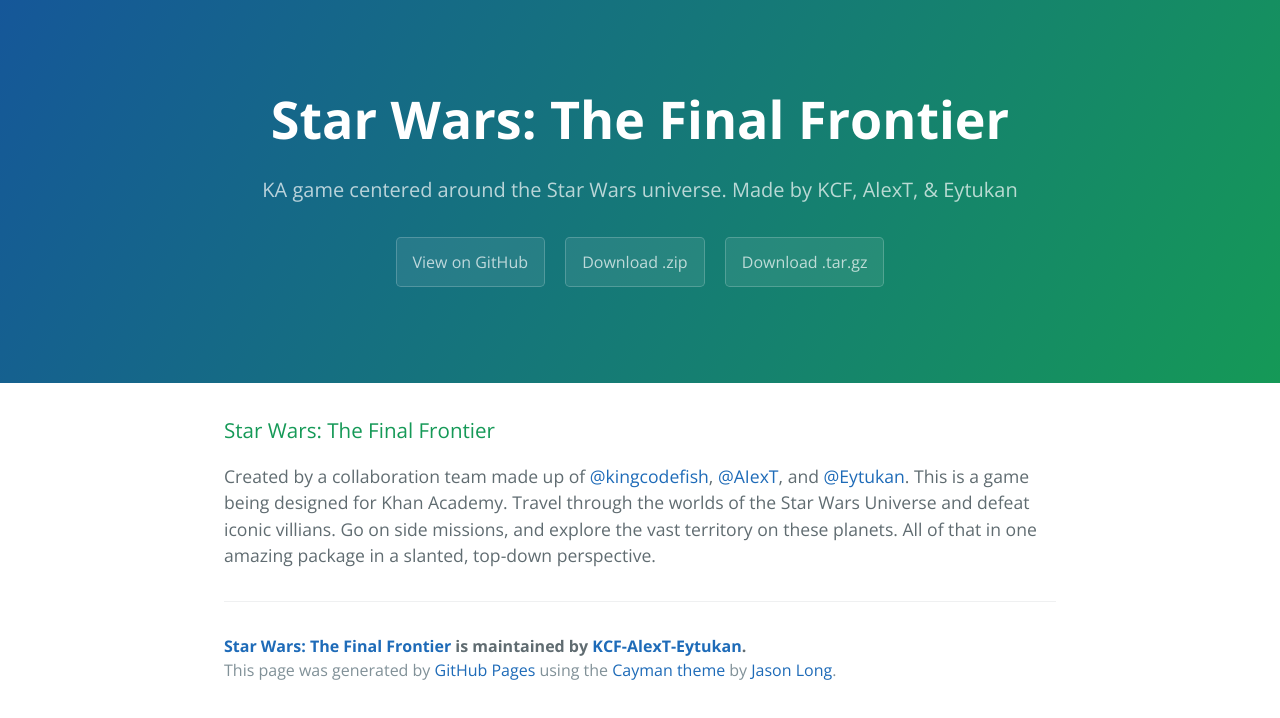
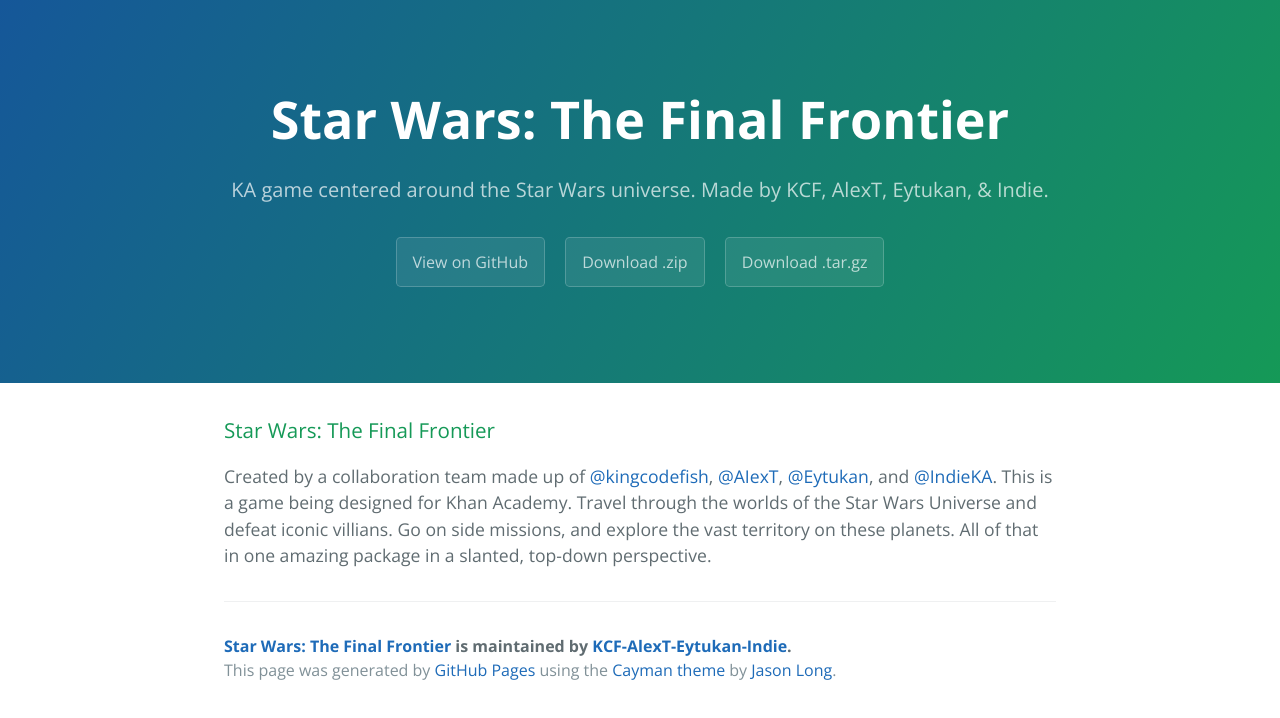
Before and after one commit to kingcodefish/star-wars-the-final-frontier, a plain HTML site: page index.html in a window 1280 px wide. Drawn offline with nearby package versions, Linux system fonts and the light colour scheme.

```diff
--- a/index.html
+++ b/index.html
@@ -2,7 +2,7 @@
 <html lang="en-us">
   <head>
     <meta charset="UTF-8">
-    <title>Star Wars: The Final Frontier by KCF-AlexT-Eytukan</title>
+    <title>Star Wars: The Final Frontier by KCF-AlexT-Eytukan-Indie</title>
     <meta name="viewport" content="width=device-width, initial-scale=1">
     <link rel="stylesheet" type="text/css" href="stylesheets/normalize.css" media="screen">
     <link href='https://fonts.googleapis.com/css?family=Open+Sans:400,700' rel='stylesheet' type='text/css'>
@@ -12,20 +12,20 @@
   <body>
     <section class="page-header">
       <h1 class="project-name">Star Wars: The Final Frontier</h1>
-      <h2 class="project-tagline">KA game centered around the Star Wars universe. Made by KCF, AlexT, &amp; Eytukan</h2>
-      <a href="https://github.com/KCF-AlexT-Eytukan/star-wars-the-final-frontier" class="btn">View on GitHub</a>
-      <a href="https://github.com/KCF-AlexT-Eytukan/star-wars-the-final-frontier/zipball/master" class="btn">Download .zip</a>
-      <a href="https://github.com/KCF-AlexT-Eytukan/star-wars-the-final-frontier/tarball/master" class="btn">Download .tar.gz</a>
+      <h2 class="project-tagline">KA game centered around the Star Wars universe. Made by KCF, AlexT, Eytukan, &amp; Indie.</h2>
+      <a href="https://github.com/KCF-AlexT-Eytukan-Indie/star-wars-the-final-frontier" class="btn">View on GitHub</a>
+      <a href="https://github.com/KCF-AlexT-Eytukan-Indie/star-wars-the-final-frontier/zipball/master" class="btn">Download .zip</a>
+      <a href="https://github.com/KCF-AlexT-Eytukan-Indie/star-wars-the-final-frontier/tarball/master" class="btn">Download .tar.gz</a>
     </section>
 
     <section class="main-content">
       <h3>
 <a id="star-wars-the-final-frontier" class="anchor" href="#star-wars-the-final-frontier" aria-hidden="true"><span class="octicon octicon-link"></span></a>Star Wars: The Final Frontier</h3>
 
-<p>Created by a collaboration team made up of <a href="https://github.com/kingcodefish" class="user-mention">@kingcodefish</a>, <a href="https://github.com/AIexT" class="user-mention">@AIexT</a>, and <a href="https://github.com/Eytukan" class="user-mention">@Eytukan</a>. This is a game being designed for Khan Academy. Travel through the worlds of the Star Wars Universe and defeat iconic villians. Go on side missions, and explore the vast territory on these planets. All of that in one amazing package in a slanted, top-down perspective.</p>
+<p>Created by a collaboration team made up of <a href="https://github.com/kingcodefish" class="user-mention">@kingcodefish</a>, <a href="https://github.com/AIexT" class="user-mention">@AIexT</a>, <a href="https://github.com/Eytukan" class="user-mention">@Eytukan</a>, and <a href="https://github.com/IndieKA" class="user-mention">@IndieKA</a>. This is a game being designed for Khan Academy. Travel through the worlds of the Star Wars Universe and defeat iconic villians. Go on side missions, and explore the vast territory on these planets. All of that in one amazing package in a slanted, top-down perspective.</p>
 
       <footer class="site-footer">
-        <span class="site-footer-owner"><a href="https://github.com/KCF-AlexT-Eytukan/star-wars-the-final-frontier">Star Wars: The Final Frontier</a> is maintained by <a href="https://github.com/KCF-AlexT-Eytukan">KCF-AlexT-Eytukan</a>.</span>
+        <span class="site-footer-owner"><a href="https://github.com/KCF-AlexT-Eytukan-Indie/star-wars-the-final-frontier">Star Wars: The Final Frontier</a> is maintained by <a href="https://github.com/KCF-AlexT-Eytukan-Indie">KCF-AlexT-Eytukan-Indie</a>.</span>
 
         <span class="site-footer-credits">This page was generated by <a href="https://pages.github.com">GitHub Pages</a> using the <a href="https://github.com/jasonlong/cayman-theme">Cayman theme</a> by <a href="https://twitter.com/jasonlong">Jason Long</a>.</span>
       </footer>
--- a/params.json
+++ b/params.json
@@ -1 +1 @@
-{"name":"Star Wars: The Final Frontier","tagline":"KA game centered around the Star Wars universe. Made by KCF, AlexT, & Eytukan","body":"### Star Wars: The Final Frontier\r\nCreated by a collaboration team made up of @kingcodefish, @AIexT, and @Eytukan. This is a game being designed for Khan Academy. Travel through the worlds of the Star Wars Universe and defeat iconic villians. Go on side missions, and explore the vast territory on these planets. All of that in one amazing package in a slanted, top-down perspective.","google":"","note":"Don't delete this file! It's used internally to help with page regeneration."}
+{"name":"Star Wars: The Final Frontier","tagline":"KA game centered around the Star Wars universe. Made by KCF, AlexT, Eytukan, & Indie.","body":"### Star Wars: The Final Frontier\r\nCreated by a collaboration team made up of @kingcodefish, @AIexT, @Eytukan, and @IndieKA. This is a game being designed for Khan Academy. Travel through the worlds of the Star Wars Universe and defeat iconic villians. Go on side missions, and explore the vast territory on these planets. All of that in one amazing package in a slanted, top-down perspective.","google":"","note":"Don't delete this file! It's used internally to help with page regeneration."}
```
